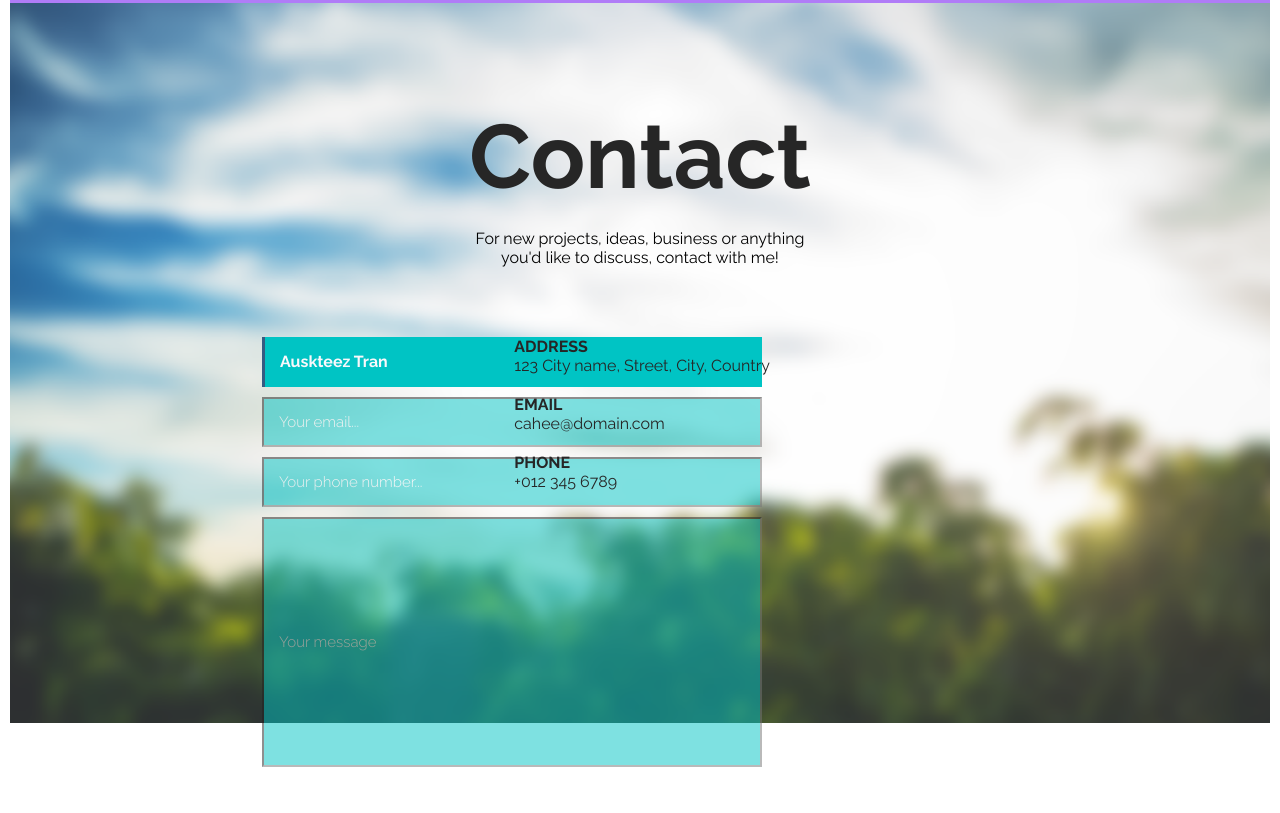
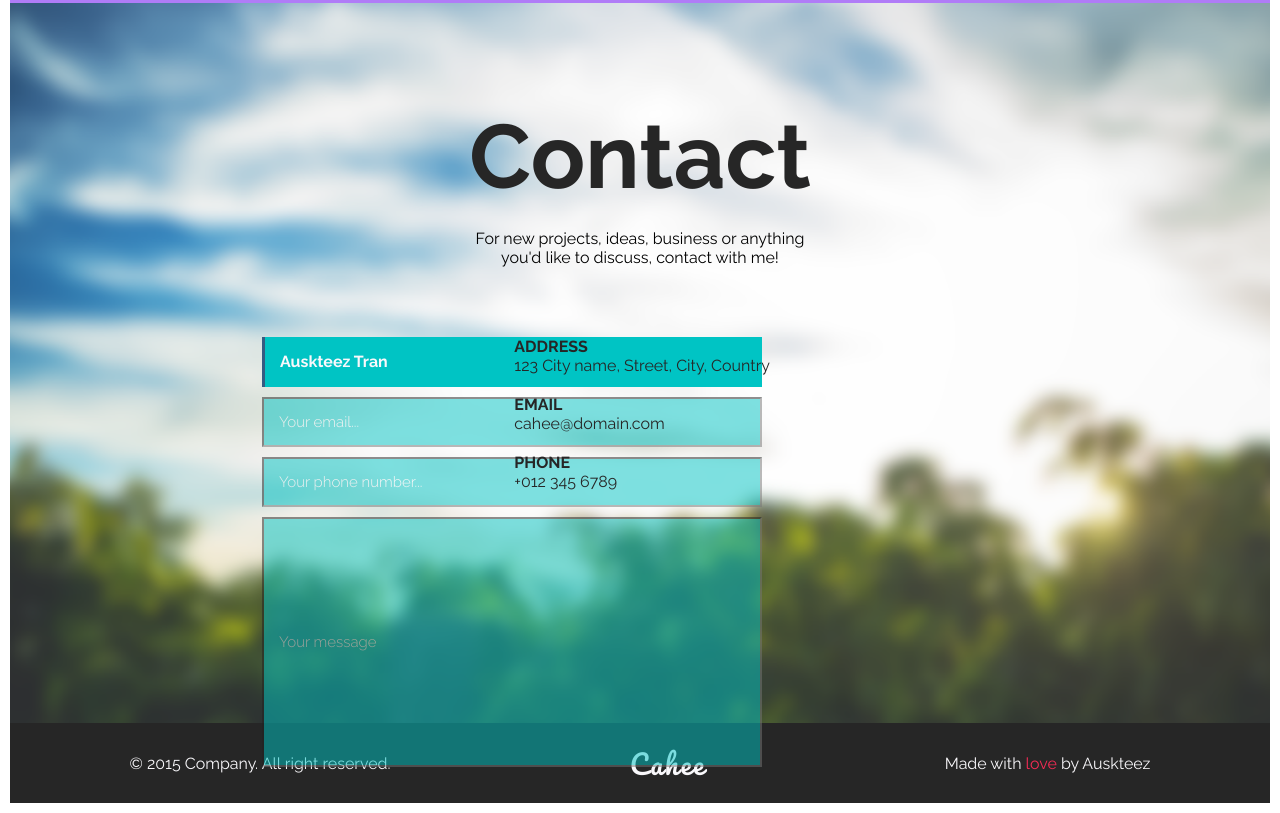
Before and after one commit to psevernyj/cahee, a website: page index.html in a window 1280 px wide. Shown: the part 4567-5380 px from the top of the page. Drawn offline with Linux system fonts and the light colour scheme.

Commit message:
make footer

```diff
--- a/index.html
+++ b/index.html
@@ -163,6 +163,19 @@
     </div>
 
 </section>
+<section class="section-7">
+    <div class="footer-coopyright">
+        <p>© 2015 Company. All right reserved.</p>
+    </div>
+    <div class="logo">
+        <h1>Cahee</h1>
+    </div>
+    <div class="made-by">
+        <p>Made with<span> love </span>by Auskteez</p>
+
+    </div>
+
+</section>
 
 
 </body>
--- a/scss/base.scss
+++ b/scss/base.scss
@@ -4,6 +4,7 @@
 @import "section-4";
 @import "section-5";
 @import "section-6";
+@import "section-7";
 
 * {
   margin: 0;
--- /dev/null
+++ b/scss/section-7.scss
@@ -0,0 +1,21 @@
+.section-7{
+  background-color:#262626;
+  background-size: cover;
+  width: 100%;
+  height: 10vh;
+  color: #f9f8fb;
+
+  display: flex;
+  justify-content: space-around;
+  align-items: center;
+  flex-direction: row;
+  h1{
+    font-family: Pacifico;
+    letter-spacing: 2px;
+    font-size: 2.7rem;
+    font-weight: lighter;
+  }
+  span{
+    color: #f52b55;
+  }
+}
```
Also changed, not shown: css/index.css.
